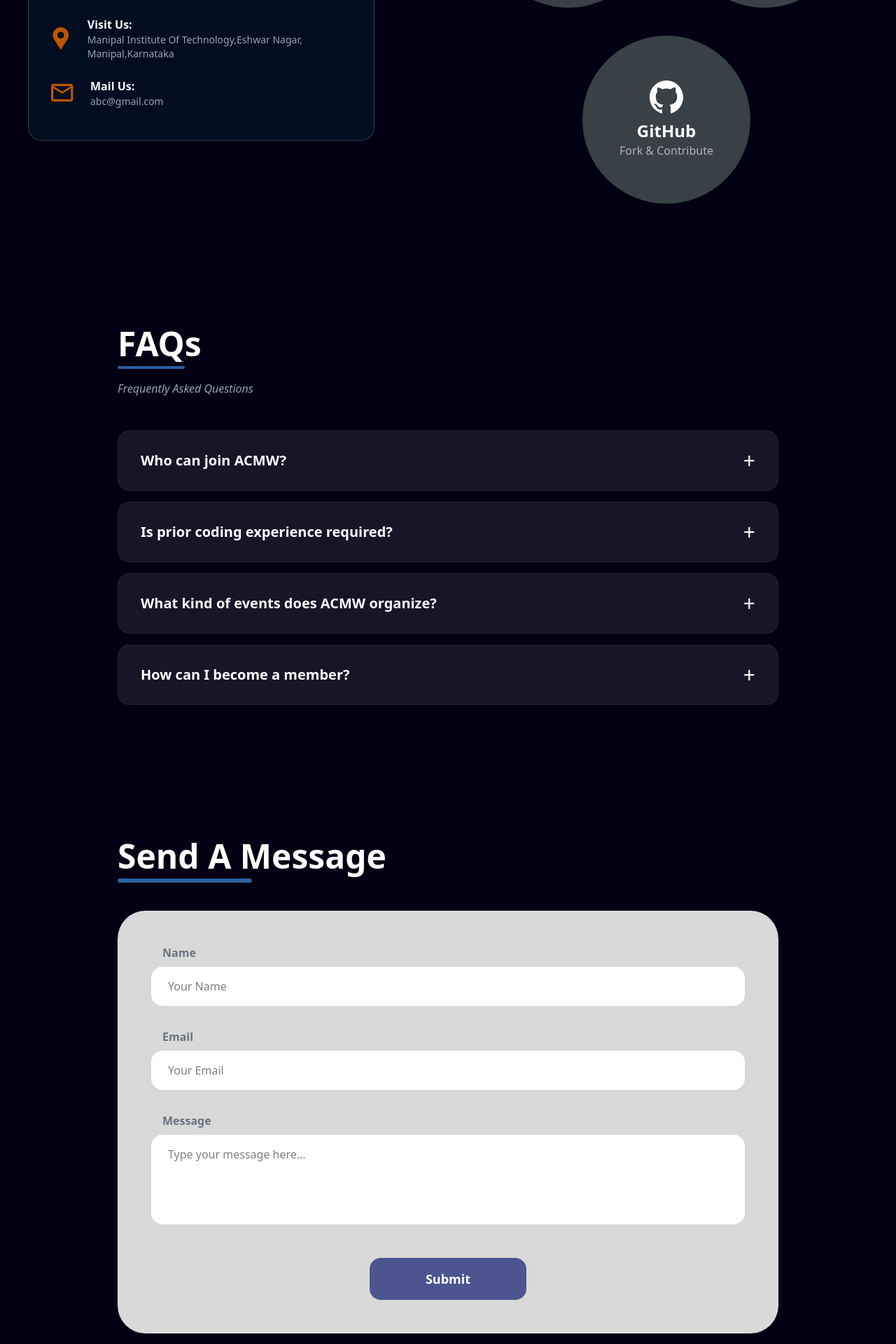
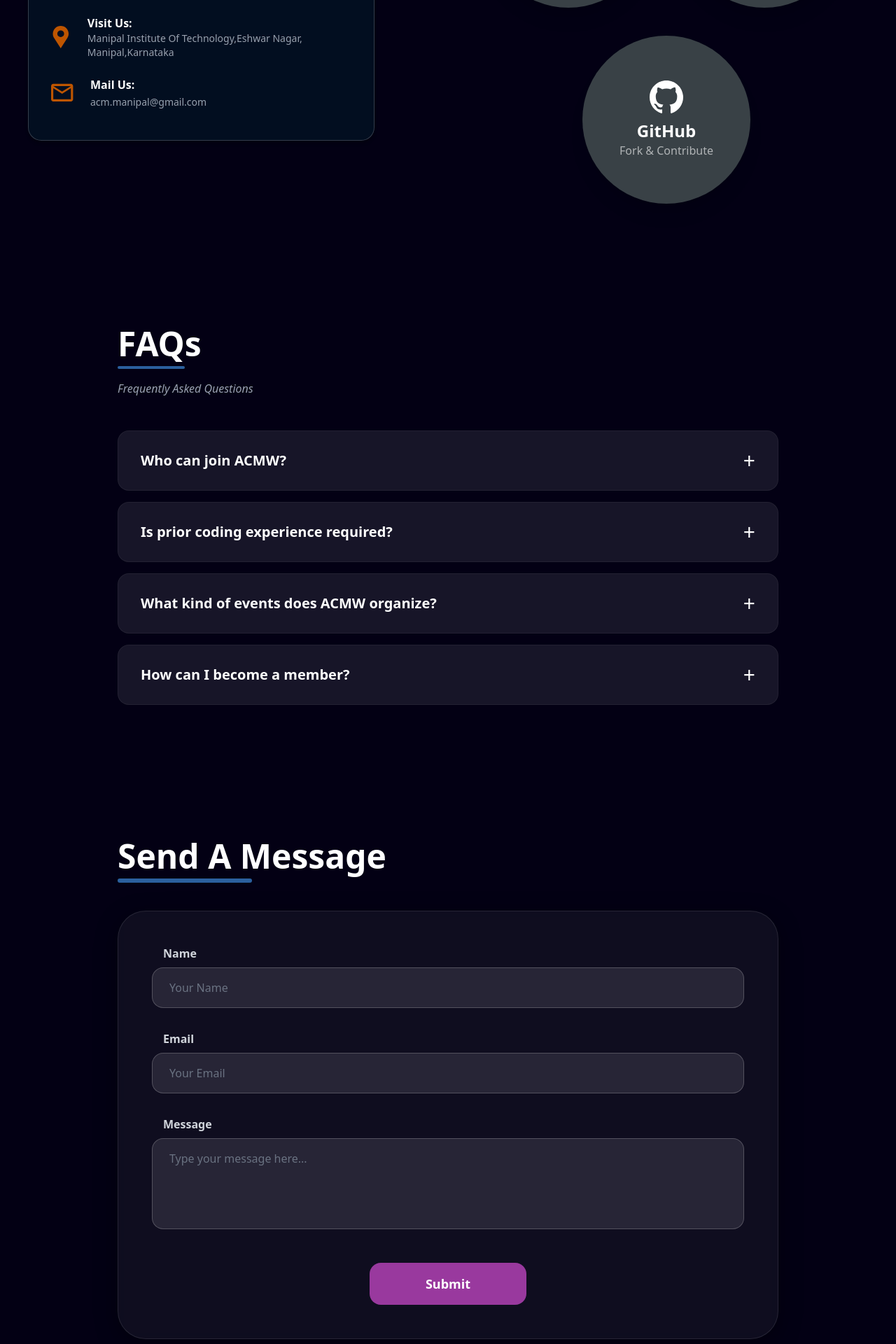
Before and after one commit to Seababy-I/acmw-contact-page, a React (Vite) app: page / in a window 1280 px wide. Shown: the part 1100-3020 px from the top of the page at 70% size. Built offline with nearby package versions, Linux system fonts and the light colour scheme.

Commit message:
added the gmail , and changed the contact form to transparent

```diff
--- a/src/components/Connect.jsx
+++ b/src/components/Connect.jsx
@@ -50,11 +50,16 @@ export default function Connect() {
                         </div>
 
                         {/* Email */}
-                        <div className="flex items-center gap-6">
-                            <img src={MailIcon} alt="LinkedIn" className="w-8 h-8 invert group-hover:invert-0" />
+                        <div className="flex items-center gap-6 group">
+                            <img src={MailIcon} alt="Email" className="w-8 h-8 invert group-hover:invert-0" />
                             <div>
                                 <p className="text-white font-bold text-base">Mail Us:</p>
-                                <p className="text-gray-400 text-sm">abc@gmail.com</p>
+                                <a
+                                    href="mailto:acm.manipal@gmail.com"
+                                    className="text-gray-400 text-sm hover:text-[#99399E] transition-colors duration-300"
+                                >
+                                    acm.manipal@gmail.com
+                                </a>
                             </div>
                         </div>
                     </div>
--- a/src/components/ContactForm.jsx
+++ b/src/components/ContactForm.jsx
@@ -9,50 +9,56 @@ export default function ContactForm() {
         <div className="w-48 h-1.5 bg-[#2B609E] rounded-full mb-4"></div>
       </div>
 
-      {/* Main Form Container */}
-      <div className="bg-[#D9D9D9] rounded-[40px] p-12 shadow-2xl">
+      {/* Main Form Container - Updated for Transparency */}
+      <div
+        className="rounded-[40px] p-12 shadow-2xl border border-white/10"
+        style={{
+          background: 'rgba(255, 255, 255, 0.05)', // Very light transparent white
+          backdropFilter: 'blur(10px)',            // Blur effect for glass look
+          boxShadow: '0 8px 32px 0 rgba(0, 0, 0, 0.37)'
+        }}
+      >
         <form className="flex flex-col gap-8">
 
-          {/* Name Input */}
+          {/* Name Input - Slightly transparent inputs too */}
           <div className="flex flex-col gap-2">
-            <label className="text-gray-500 font-semibold ml-4">Name</label>
+            <label className="text-gray-300 font-semibold ml-4">Name</label>
             <input
               type="text"
-              className="w-full bg-white rounded-2xl py-4 px-6 text-black focus:outline-none focus:ring-2 focus:ring-[#5227FF] transition-all"
+              className="w-full bg-white/10 border border-white/20 rounded-2xl py-4 px-6 text-white placeholder:text-gray-500 focus:outline-none focus:ring-2 focus:ring-[#99399E] transition-all focus:bg-white/20"
               placeholder="Your Name"
             />
           </div>
 
           {/* Email Input */}
           <div className="flex flex-col gap-2">
-            <label className="text-gray-500 font-semibold ml-4">Email</label>
+            <label className="text-gray-300 font-semibold ml-4">Email</label>
             <input
               type="email"
-              className="w-full bg-white rounded-2xl py-4 px-6 text-black focus:outline-none focus:ring-2 focus:ring-[#5227FF] transition-all"
+              className="w-full bg-white/10 border border-white/20 rounded-2xl py-4 px-6 text-white placeholder:text-gray-500 focus:outline-none focus:ring-2 focus:ring-[#99399E] transition-all focus:bg-white/20"
               placeholder="Your Email"
             />
           </div>
 
           {/* Message Input */}
           <div className="flex flex-col gap-2">
-            <label className="text-gray-500 font-semibold ml-4">Message</label>
+            <label className="text-gray-300 font-semibold ml-4">Message</label>
             <textarea
               rows="4"
-              className="w-full bg-white rounded-2xl py-4 px-6 text-black resize-none focus:outline-none focus:ring-2 focus:ring-[#5227FF] transition-all"
+              className="w-full bg-white/10 border border-white/20 rounded-2xl py-4 px-6 text-white placeholder:text-gray-500 resize-none focus:outline-none focus:ring-2 focus:ring-[#99399E] transition-all focus:bg-white/20"
               placeholder="Type your message here..."
             />
           </div>
 
-          {/* Submit Button with Hover Effect */}
+          {/* Submit Button - Updated to match your theme purple */}
           <div className="flex justify-center mt-4">
             <button
               type="submit"
-              className="bg-[#4D5591] text-white px-20 py-4 rounded-2xl font-bold text-lg transition-all duration-300 transform hover:bg-[#3b4270] hover:scale-105 hover:shadow-[0_10px_20px_rgba(0,0,0,0.3)] active:scale-95"
+              className="bg-[#99399E] text-white px-20 py-4 rounded-2xl font-bold text-lg transition-all duration-300 transform hover:bg-[#7a2d7e] hover:scale-105 hover:shadow-[0_0_20px_rgba(153,57,158,0.4)] active:scale-95"
             >
               Submit
             </button>
           </div>
-
         </form>
       </div>
     </section>
```
